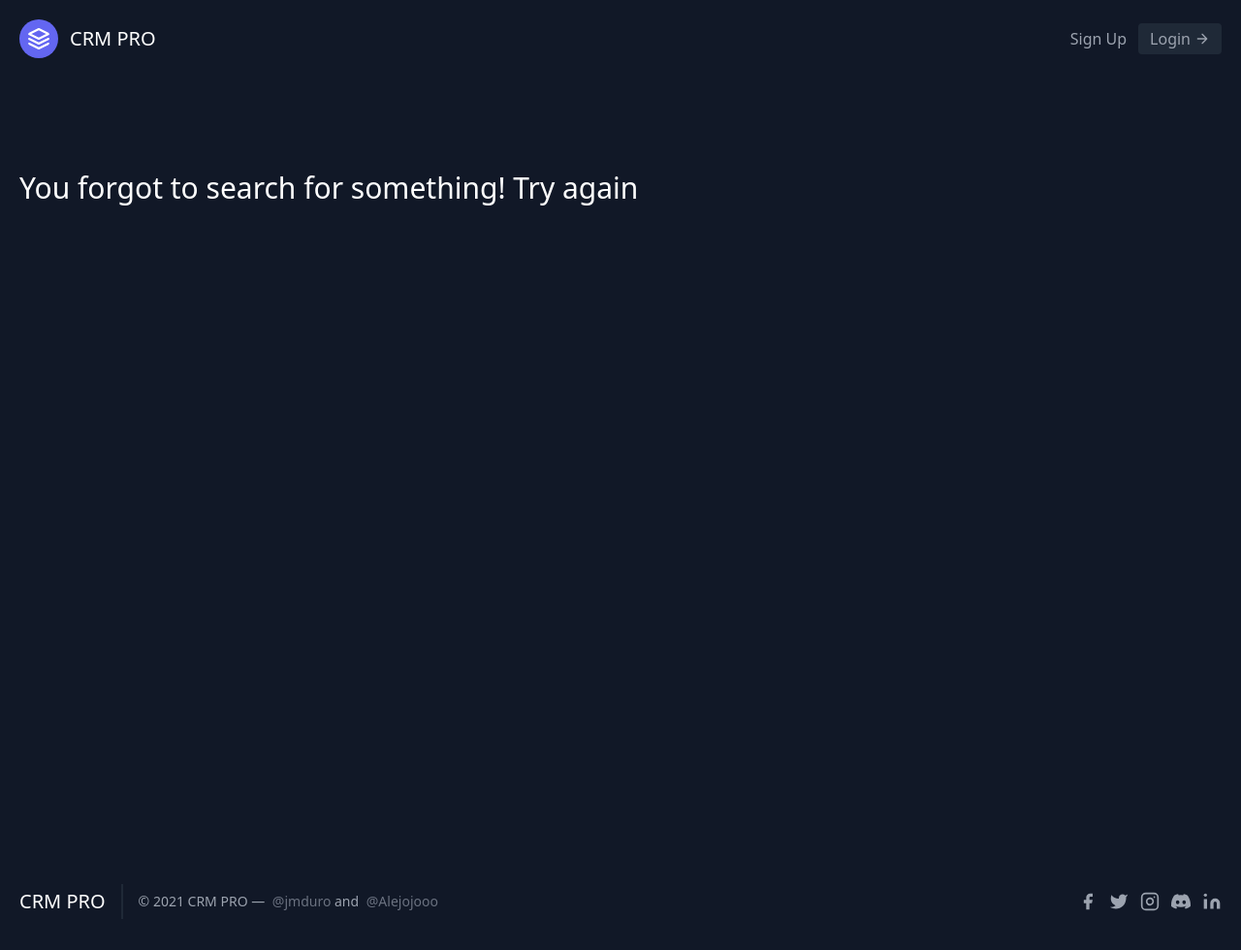
After one commit to jmduro/crm2.0, a Django app: page /search/ in a window 1280 px wide. The commit adds this page. Shown: the whole page at 97% size. Run offline with Django 3.2, Linux system fonts and the light colour scheme; some libraries are stand-ins or nearby versions.

Commit message:
Search bar

```diff
--- a/crm2/urls.py
+++ b/crm2/urls.py
@@ -8,7 +8,7 @@ from django.contrib.auth.views import (LoginView,
                                        PasswordResetConfirmView,
                                        PasswordResetCompleteView)
 from django.urls import path, include
-from users.views import LandingPageView, SignupView
+from users.views import LandingPageView, SignupView, SearchView, search
 
 urlpatterns = [
     path('admin/', admin.site.urls),
@@ -30,6 +30,7 @@ urlpatterns = [
     path('contacts/', include('contacts.urls', namespace='contacts')),
     # path('tasks/', include('tasks.urls', namespace='tasks')),
     path('deals/', include('deals.urls', namespace="deals")),
+    path('search/', search, name='search')
 ]
 
 if settings.DEBUG:
--- a/templates/landing.html
+++ b/templates/landing.html
@@ -1,5 +1,5 @@
 {% extends "base.html" %} {% block content %}
-<section class="text-gray-400 bg-gray-900 body-font h-screen">
+<section class="text-gray-400 bg-gray-900 body-font min-h-screen max-h-full">
     <div class="container flex flex-col items-center justify-center px-5 py-24 mx-auto">
         <img class="object-cover object-center w-5/6 mb-10 rounded lg:w-2/6 md:w-3/6" alt="hero" src="https://dummyimage.com/720x600">
         <div class="w-full text-center lg:w-2/3">
--- a/templates/navbar.html
+++ b/templates/navbar.html
@@ -20,6 +20,21 @@
             <a href="#" class="mr-5 hover:text-gray-50">Users</a> {% endif %} {% endif %}
         </nav>
         {% if request.user.is_authenticated %}
+        <div class="pt-2 relative text-gray-600">
+            <form action="{% url 'search' %}" method="post">
+                {% csrf_token %}
+                <input method="post" action="{% url 'search' %}" class="border-2 border-gray-300 bg-white h-10 px-5 pr-16 rounded-lg text-sm focus:outline-none" type="search" name="search" placeholder="Search">
+                <button type="submit" class="absolute right-0 top-0 mt-5 mr-4">
+                  <svg class="text-gray-600 h-4 w-4 fill-current" xmlns="http://www.w3.org/2000/svg"
+                    xmlns:xlink="http://www.w3.org/1999/xlink" version="1.1" id="Capa_1" x="0px" y="0px"
+                    viewBox="0 0 56.966 56.966" style="enable-background:new 0 0 56.966 56.966;" xml:space="preserve"
+                    width="512px" height="512px">
+                    <path
+                      d="M55.146,51.887L41.588,37.786c3.486-4.144,5.396-9.358,5.396-14.786c0-12.682-10.318-23-23-23s-23,10.318-23,23  s10.318,23,23,23c4.761,0,9.298-1.436,13.177-4.162l13.661,14.208c0.571,0.593,1.339,0.92,2.162,0.92  c0.779,0,1.518-0.297,2.079-0.837C56.255,54.982,56.293,53.08,55.146,51.887z M23.984,6c9.374,0,17,7.626,17,17s-7.626,17-17,17  s-17-7.626-17-17S14.61,6,23.984,6z" />
+                  </svg>
+                </button>
+            </form>
+        </div>
         <span class="inline-flex items-center px-3 py-1 mt-4 text-base border-0 rounded lg:mt-0">
             Welcome, {{ request.user.first_name }} {{ request.user.last_name }}
         </span>
--- /dev/null
+++ b/templates/search.html
@@ -0,0 +1,90 @@
+{% extends "base.html" %} {% block content %}
+
+<section class="text-gray-400 bg-gray-900 body-font overflow-hidden min-h-screen max-h-full">
+    <div class="container px-5 py-24 mx-auto">
+        {% if search %}
+        <h1 class="text-2xl font-medium text-white sm:text-3xl title-font mb-8">You searched for {{ search }}</h1>
+        {% else %}
+        <h1 class="text-2xl font-medium text-white sm:text-3xl title-font mb-8">You forgot to search for something! Try again</h1>
+        {% endif %}
+        <div class="-my-8 divide-y-2 divide-gray-800">
+            {% for company in companies %}
+            <div class="py-8 flex flex-wrap md:flex-nowrap">
+                <div class="md:w-64 md:mb-0 mb-6 flex-shrink-0 flex flex-col">
+                    <span class="font-semibold title-font text-white">COMPANY</span>
+                    <span class="mt-1 text-gray-500 text-sm">
+                        {% if company.featured %}
+                        Featured
+                        {% else %}
+                        All companies
+                        {% endif %}
+                    </span>
+                </div>
+                <div class="md:flex-grow">
+                    <h2 class="text-2xl font-medium text-white title-font mb-2">{{ company }}</h2>
+                    <p class="leading-relaxed">
+                        {% if company.description != '' %} {{ company.description }} {% else %} No description provided for this company. {% endif %}
+                    </p>
+                    <a href="{% url 'companies:company-detail' company.pk %}" class="text-purple-400 inline-flex items-center mt-4">View this company
+                        <svg class="w-4 h-4 ml-2" viewBox="0 0 24 24" stroke="currentColor" stroke-width="2" fill="none" stroke-linecap="round" stroke-linejoin="round">
+                            <path d="M5 12h14"></path>
+                            <path d="M12 5l7 7-7 7"></path>
+                        </svg>
+                    </a>
+                </div>
+            </div>
+            <div class="flex border-t-2 border-gray-800 flex-wrap md:flex-nowrap"></div>
+            {% endfor %} {% for contact in contacts %}
+            <div class="py-8 flex flex-wrap md:flex-nowrap">
+                <div class="md:w-64 md:mb-0 mb-6 flex-shrink-0 flex flex-col">
+                    <span class="font-semibold title-font text-white">CONTACT</span>
+                    <span class="mt-1 text-gray-500 text-sm">
+                        {% if contact.featured %}
+                        Featured
+                        {% else %}
+                        All contacts
+                        {% endif %}
+                    </span>
+                </div>
+                <div class="md:flex-grow">
+                    <h2 class="text-2xl font-medium text-white title-font mb-2">{{ contact }}</h2>
+                    <p class="leading-relaxed">
+                        {% if contact.description != '' %} {{ contact.description }} {% else %} No description provided for this contact. {% endif %}
+                    </p>
+                    <a href="{% url 'contacts:contact-detail' contact.pk %}" class="text-red-400 inline-flex items-center mt-4">View this contact
+                        <svg class="w-4 h-4 ml-2" viewBox="0 0 24 24" stroke="currentColor" stroke-width="2" fill="none" stroke-linecap="round" stroke-linejoin="round">
+                            <path d="M5 12h14"></path>
+                            <path d="M12 5l7 7-7 7"></path>
+                        </svg>
+                    </a>
+                </div>
+            </div>
+            <div class="flex border-t-2 border-gray-800 flex-wrap md:flex-nowrap"></div>
+            {% endfor %} {% for deal in deals %}
+            <div class="py-8 flex flex-wrap md:flex-nowrap">
+                <div class="md:w-64 md:mb-0 mb-6 flex-shrink-0 flex flex-col">
+                    <span class="font-semibold title-font text-white">DEAL</span>
+                    <span class="mt-1 text-gray-500 text-sm">
+                        TODO
+                    </span>
+                </div>
+                <div class="md:flex-grow">
+                    <h2 class="text-2xl font-medium text-white title-font mb-2">{{ deal }}</h2>
+                    <p class="leading-relaxed">
+                        {% if deal.description != '' %} {{ deal.description }} {% else %} No description provided for this deal. {% endif %}
+                    </p>
+                    <a href="{% url 'deals:deal-detail' deal.pk %}" class="text-indigo-400 inline-flex items-center mt-4">View this deal
+                        <svg class="w-4 h-4 ml-2" viewBox="0 0 24 24" stroke="currentColor" stroke-width="2" fill="none" stroke-linecap="round" stroke-linejoin="round">
+                            <path d="M5 12h14"></path>
+                            <path d="M12 5l7 7-7 7"></path>
+                        </svg>
+                    </a>
+                </div>
+            </div>
+            <div class="flex border-t-2 border-gray-800 flex-wrap md:flex-nowrap"></div>
+            {% endfor %}
+        </div>
+    </div>
+</section>
+
+{% endblock content %}
--- a/users/views.py
+++ b/users/views.py
@@ -3,8 +3,30 @@ from users.mixins import StaffAndLoginRequiredMixin
 from django.views import generic
 from .models import User
 from .forms import CustomUserCreationForm
+from companies.models import Company
+from contacts.models import Contact
+from deals.models import Deal
 
 # Create your views here.
+
+
+def search(request):
+    if request.method == 'POST':
+        search = request.POST.get('search')
+        print(search)
+        companies = Company.objects.filter(company_name__contains=search)
+        contacts = Contact.objects.filter(first_name__contains=search)
+        deals = Deal.objects.filter(deal_name__contains=search)
+        context = {
+            'search': search,
+            'companies': companies,
+            'contacts': contacts,
+            'deals': deals
+        }
+
+        return render(request, 'search.html', context)
+    else:
+        return render(request, 'search.html', {})
 
 
 class SignupView(generic.CreateView):
@@ -17,6 +39,10 @@ class SignupView(generic.CreateView):
 
 class LandingPageView(generic.TemplateView):
     template_name = "landing.html"
+
+
+class SearchView(generic.TemplateView):
+    template_name = "search.html"
 
 
 class SecondPageView(generic.TemplateView):
```
